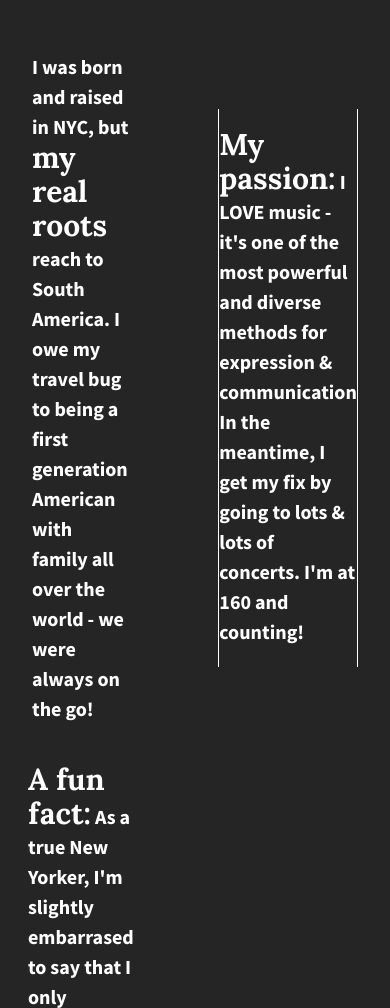
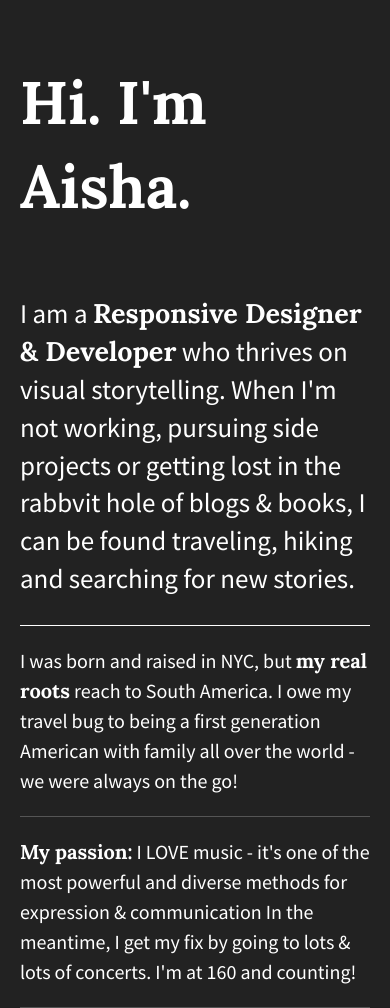
Before and after one commit to jay-horn/div-flexbox, a plain HTML site: page index.html in a window 390 px wide. Shown: the top 1008 px of the page. Drawn offline with nearby package versions, Linux system fonts and the light colour scheme.

Commit message:
Changed coding to make site responsive for all devices

```diff
--- a/css/main.css
+++ b/css/main.css
@@ -11,8 +11,8 @@
    ========================================================================== */
 
 html {
-    color: rgb(37, 37, 37);
-    font-size: 16px;
+    color: #222;
+    font-size: 1em;
     line-height: 1.4;
 }
 
@@ -97,51 +97,70 @@ textarea {
 
 
 html {
-  background-color: rgb(37, 37, 37);
+  background-color: #222;
   height: 100%;
   width: 100%;
 }
 
 body {
   font-family: 'Source Sans Pro', sans-serif;
-  font-weight: 700;
-  padding: 2em;
-  height: 100%;
+  padding: 0em 2em;
+  font-size: 1.25em;
+  color: #fff;
+  display: flex;
+  justify-content: center;
 }
 
 .wrapper {
   display: flex;
   flex-flow: row wrap;
   justify-content: space-between;
-  align-items: center;
+  max-width: 1200px;
 }
 
-.div-1, .div-2, .div-3 {
-  /*give the divs a width of 30%, add display:flex, set justify-content and align-items to center*/
-  align-items: center;
-  color: #fff;
-  display: flex;
-  justify-content: center;
-  line-height: 1.5em;
-  font-size: 1.25em;
-  background-color: rgb(37, 37, 37);
-  height: auto;
-  Width: 30%;
+p span {
+    font-family: 'Lora', sans-serif;
 }
 
-.div-2 {
-    border-right: white solid 0.01em;
-    border-left: white solid 0.01em;
-    padding-right: 1em;
-    padding-left: 1em;
+header,
+footer {
+    width: 100%;
+    display: flex;
+    justify-content: flex-start;
 }
 
-span {
-    color: white;
-    font-size: 1.5em;
-    font-family: Lora;
+header h1 {
+    font-family: 'Lora', sans-serif;
+    font-size: 3em;
 }
 
+main {
+    width: 100%;
+    display: flex;
+    justify-content: center;
+    border-bottom: 1px solid #fff;
+}
+
+main p {
+    font-size: 1.35em;
+}
+
+.flex-items {
+    display: flex;
+    justify-content: center;
+    align-items: center;
+    line-height: 1.5em;
+    font-size: 1em;
+    border-bottom: 1px solid #555;
+}
+
+footer {
+    border-top: 1px solid #fff;
+}
+
+footer i {
+    padding: 30px 20px 0 0;
+}
 
 
 /* ==========================================================================
@@ -223,6 +242,26 @@ span {
    These examples override the primary ('mobile first') styles.
    Modify as content requires.
    ========================================================================== */
+
+
+   @media all and (max-width: 768px) {
+    body {
+      padding: 1em;
+    }
+}
+
+@media (min-width: 1200px) {
+    .flex-items {
+      flex-basis: 30%;
+      border-bottom: none;
+    }
+
+    #div-2 p {
+      border-left: 1px solid #555;
+      border-right: 1px solid #555;
+      padding: 0 40px;
+    }
+}
 
 @media print,
        (-webkit-min-device-pixel-ratio: 1.25),
--- a/index.html
+++ b/index.html
@@ -22,21 +22,34 @@
         <![endif]-->
 
         <section class="wrapper">
-            <div class="div-1">
+            <header>
+                <h1>Hi. I'm Aisha.</h1>
+            </header>
+            <main>
+                <p>I am a <span>Responsive Designer & Developer</span> who thrives on visual storytelling.
+                   When I'm not working, pursuing side projects or getting lost in the rabbvit hole of blogs & books,
+                   I can be found traveling, hiking and searching for new stories.</p>
+            </main>
+            <div id="div-1" class="flex-items">
                 <p>I was born and raised in NYC, but <span>my real roots</span> reach to South America. I owe my travel bug to being a first
                     generation American with family all over the world - we were always on the go!
                 </p>
             </div>
-            <div class="div-2">
+            <div id="div-2" class="flex-items">
                 <p><span>My passion:</span> I LOVE music - it's one of the most powerful and diverse methods for expression & communication
                     In the meantime, I get my fix by going to lots & lots of concerts. I'm at 160 and counting!
                 </p>
             </div>
-            <div class="div-3">
+            <div id="div-3" class="flex-items">
                 <p><span>A fun fact:</span> As a true New Yorker, I'm slightly embarrased to say that I only learned how to ride a plain ol'
                     stationary bike 1 year ago, and have yet to learn to drive. But, the real takeaway is thtat I'm learning!
                 </p>
             </div>
+            <footer>
+                <i class="fab fa-twitter"></i>
+                <i class="fab fa-linkedin"></i>
+                <i class="fab fa-pinterest"></i>
+            </footer>
         </section>
 
         <script src="https://ajax.googleapis.com/ajax/libs/jquery/1.11.3/jquery.min.js"></script>
```
